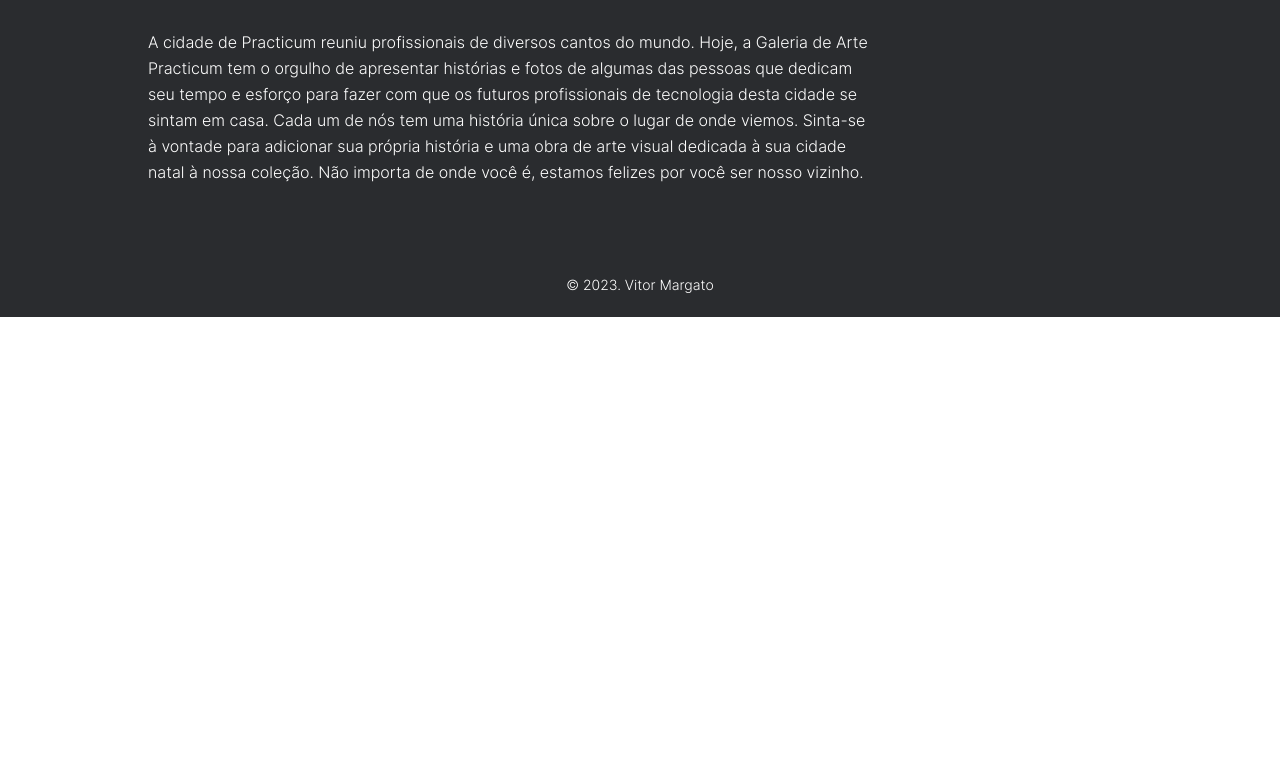
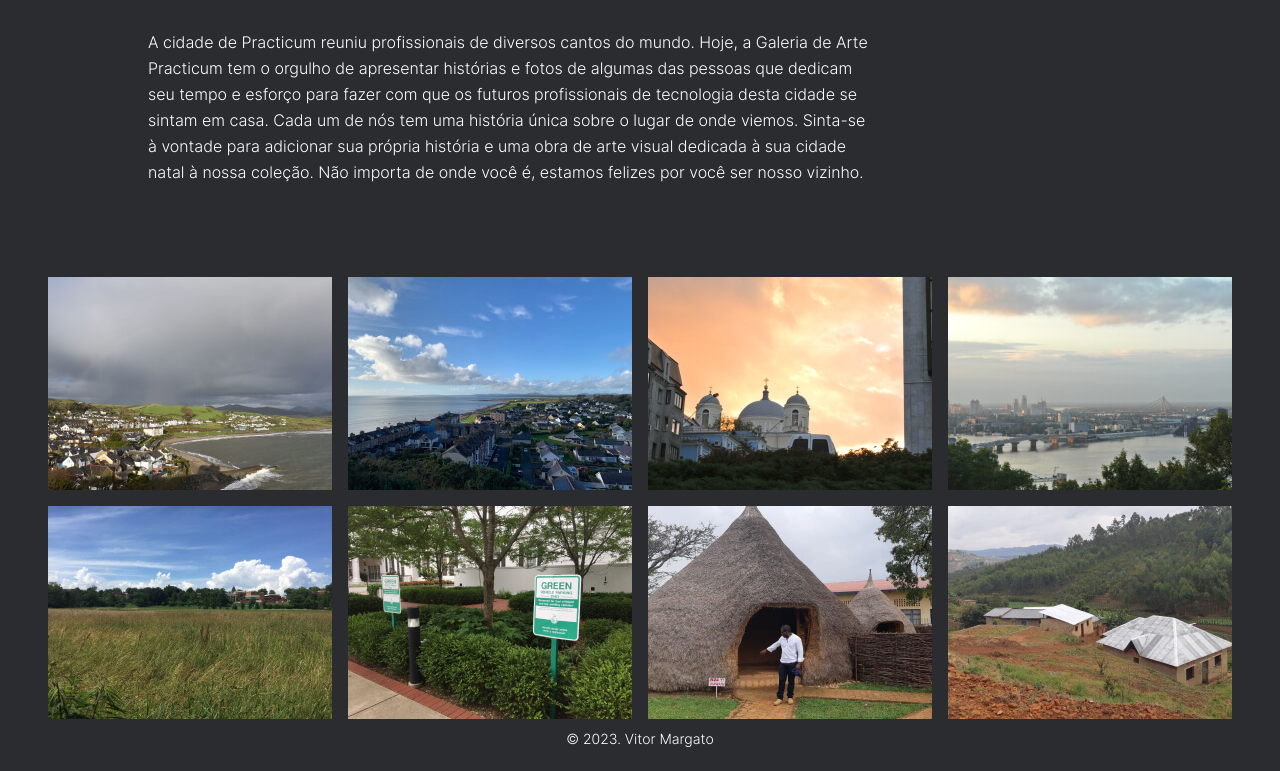
Before and after one commit to radicallycandid/web_project_3_ptbr, a plain HTML site: page index.html in a window 1280 px wide. Shown: the part 1574-2345 px from the top of the page. Before the commit the page ends 1891 px from the top, so only its background shows below. Drawn offline with nearby package versions, Linux system fonts and the light colour scheme.

Commit message:
Add `photo-grid` section

```diff
--- /dev/null
+++ b/blocks/photo-grid/__item/photo-grid__item.css
@@ -0,0 +1,4 @@
+.photo-grid__item {
+  width: 284px;
+  height: 213px;
+}
--- a/blocks/photo-grid/photo-grid.css
+++ b/blocks/photo-grid/photo-grid.css
@@ -0,0 +1,7 @@
+.photo-grid {
+  display: grid;
+  grid-template-columns: repeat(4, 1fr);
+  grid-gap: 16px;
+  margin: 0 48px 12px;
+  box-sizing: border-box;
+}
--- a/index.html
+++ b/index.html
@@ -44,7 +44,16 @@
           ser nosso vizinho.
         </p>
       </section>
-      <section class="photo-grid"></section>
+      <section class="photo-grid">
+        <img class="photo-grid__item" src="images/photo-grid__item-1.jpg" />
+        <img class="photo-grid__item" src="images/photo-grid__item-2.jpg" />
+        <img class="photo-grid__item" src="images/photo-grid__item-3.jpg" />
+        <img class="photo-grid__item" src="images/photo-grid__item-4.jpg" />
+        <img class="photo-grid__item" src="images/photo-grid__item-5.jpg" />
+        <img class="photo-grid__item" src="images/photo-grid__item-6.jpg" />
+        <img class="photo-grid__item" src="images/photo-grid__item-7.jpg" />
+        <img class="photo-grid__item" src="images/photo-grid__item-8.jpg" />
+      </section>
       <section class="places"></section>
       <section class="cover"></section>
       <footer class="footer">© 2023. Vitor Margato</footer>
--- a/pages/index.css
+++ b/pages/index.css
@@ -17,4 +17,7 @@
 @import url(../blocks/intro/__text/_type/intro__text_type_quote-author.css);
 @import url(../blocks/intro/__text/_type/intro__text_type_main-text.css);
 
+@import url(../blocks/photo-grid/photo-grid.css);
+@import url(../blocks/photo-grid/__item/photo-grid__item.css);
+
 @import url(../blocks/footer/footer.css);
```
